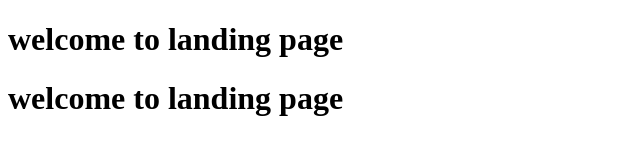
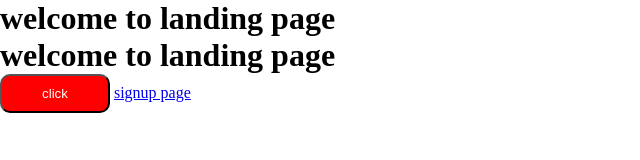
Before and after one commit to Izzyzero/git-tutorial, a plain HTML site: page index.html in a window 1280 px wide. Shown: the whole page, without its empty margins (0-640 px from the left). Drawn offline with Linux system fonts and the light colour scheme.

Commit message:
update on my first page

```diff
--- a/index.css
+++ b/index.css
@@ -0,0 +1,11 @@
+*{
+    margin: 0;
+    padding: 0;
+    box-sizing: border-box;
+}
+button{
+    background-color: red;
+    padding:  10px 40px;
+    border-radius: 10px;
+    color: white;
+}
--- a/index.html
+++ b/index.html
@@ -4,10 +4,15 @@
     <meta charset="UTF-8">
     <meta name="viewport" content="width=device-width, initial-scale=1.0">
     <title>Document</title>
+    <link rel="stylesheet" href="./index.css">
 </head>
 <body>
     <h1>welcome to landing page</h1>
     <h1>welcome to landing page</h1>
+    <button>
+        click
+    </button>
+    <a href="./signUpPage/index.html"> signup page</a>
 
 </body>
 </html>
```
Also changed, not shown: signUpPage/index.html (added, +12 -0 lines), signUpPage/index.css (added).
